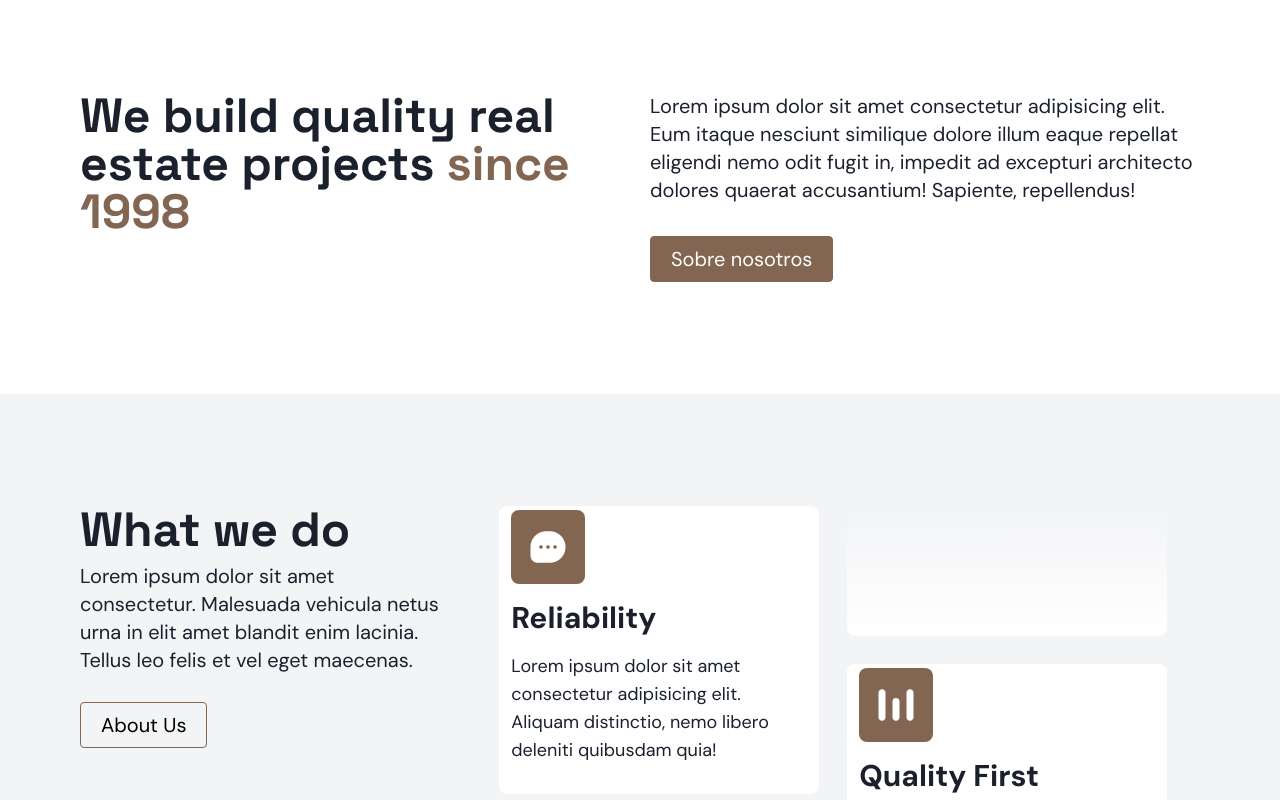
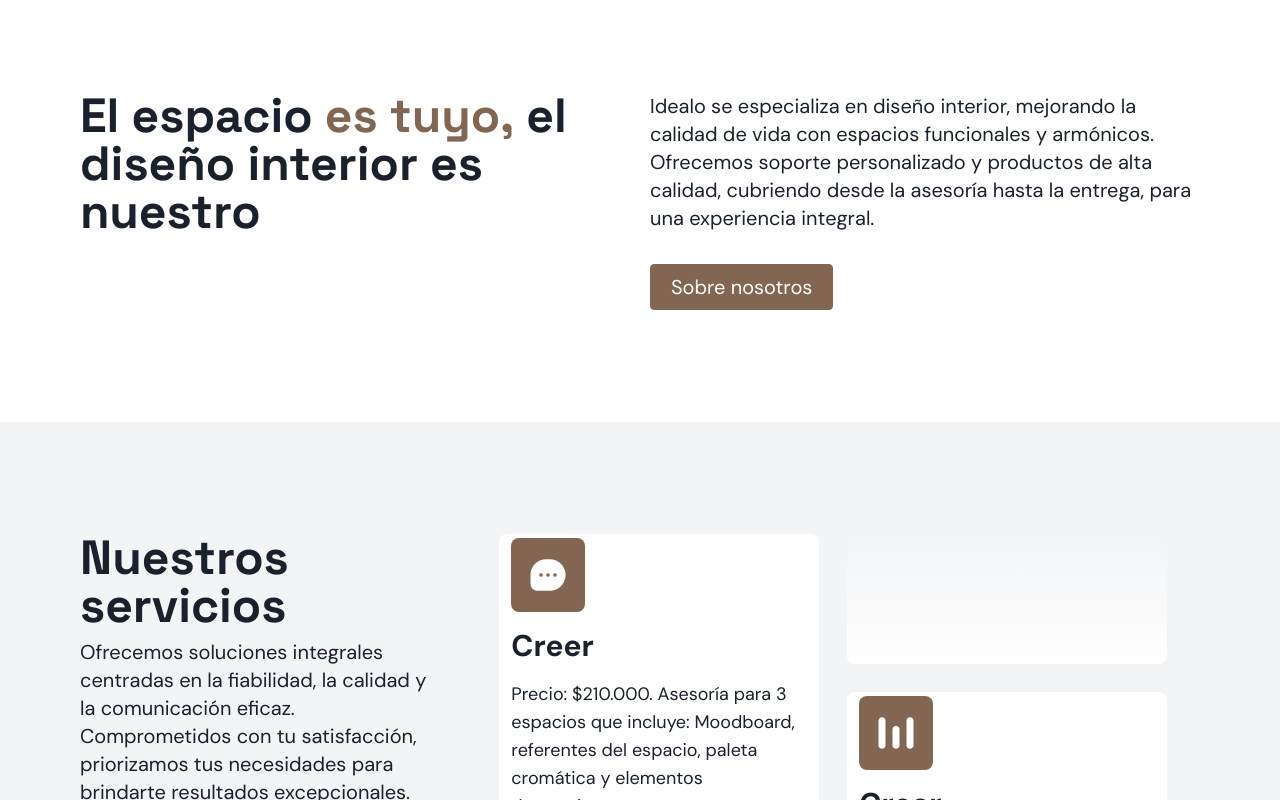
Before and after one commit to sebastianocamporoa/artifice-Project-main, a React (Vite) app: page / in a window 1280 px wide. Shown: the part 620-1420 px from the top of the page. Built offline with nearby package versions, Linux system fonts and the light colour scheme.

Commit message:
add "nuestros servicios" component

```diff
--- a/components/home-page-components/homePage.jsx
+++ b/components/home-page-components/homePage.jsx
@@ -78,8 +78,11 @@ const HomePage = () => {
               viewport={{ once: true, amount: 0.2 }}
             >
               <h2 className="text-5xl max-md:text-4xl font-bold title-font">
-                We build quality real estate projects
-                <span className=" text-red-500 title-font "> since 1998</span>
+                El espacio&nbsp;
+                <span className=" text-red-500 title-font ">
+                  es tuyo,&nbsp;
+                </span>
+                el diseño interior es nuestro
               </h2>
             </motion.div>
           </div>
@@ -91,10 +94,10 @@ const HomePage = () => {
               viewport={{ once: true, amount: 0.2 }}
             >
               <p className="text-xl">
-                Lorem ipsum dolor sit amet consectetur adipisicing elit. Eum
-                itaque nesciunt similique dolore illum eaque repellat eligendi
-                nemo odit fugit in, impedit ad excepturi architecto dolores
-                quaerat accusantium! Sapiente, repellendus!
+                Idealo se especializa en diseño interior, mejorando la calidad
+                de vida con espacios funcionales y armónicos. Ofrecemos soporte
+                personalizado y productos de alta calidad, cubriendo desde la
+                asesoría hasta la entrega, para una experiencia integral.
               </p>
               <Link onClick={scrollToTop} to={"/about"}>
                 <Button
@@ -122,21 +125,14 @@ const HomePage = () => {
             className="w-1/3 max-lg:w-full max-lg:text-center flex flex-col gap-2 items-start max-lg:items-center"
           >
             <h2 className="text-5xl max-md:text-4xl font-bold title-font">
-              What we do
+              Nuestros servicios
             </h2>
             <p className="text-xl">
-              Lorem ipsum dolor sit amet consectetur. Malesuada vehicula netus
-              urna in elit amet blandit enim lacinia. Tellus leo felis et vel
-              eget maecenas.
+              Ofrecemos soluciones integrales centradas en la fiabilidad, la
+              calidad y la comunicación eficaz. Comprometidos con tu
+              satisfacción, priorizamos tus necesidades para brindarte
+              resultados excepcionales.
             </p>
-            <Link onClick={scrollToTop} to={"/about"}>
-              <button
-                style={{ borderWidth: 1.5, borderRadius: 4 }}
-                className="bg-transparent  text-black border-red-500 text-xl px-5 py-2 duration-300 hover:bg-red-500 hover:text-white transition-all mt-5 max-md:mt-3"
-              >
-                About Us
-              </button>
-            </Link>
           </motion.div>
 
           <motion.div
@@ -150,17 +146,17 @@ const HomePage = () => {
               <WhatWeDoCard
                 iconSrc={"/icons/reliability.png"}
                 iconAlt={"reliability"}
-                title={"Reliability"}
+                title={"Creer"}
                 desc={
-                  "Lorem ipsum dolor sit amet consectetur adipisicing elit. Aliquam distinctio, nemo libero deleniti quibusdam quia!"
+                  "Precio: $210.000. Asesoría para 3 espacios que incluye: Moodboard, referentes del espacio, paleta cromática y elementos decorativos."
                 }
               />
               <WhatWeDoCard
                 iconSrc={"/icons/communication.png"}
                 iconAlt={"communication"}
-                title={"communication"}
+                title={"Crecer"}
                 desc={
-                  "Lorem ipsum dolor sit amet consectetur adipisicing elit. Aliquam distinctio, nemo libero deleniti quibusdam quia!"
+                  "Precio: $280.000. Asesoría para 3 espacios con Moodboard, planos, referentes, paleta cromática, elementos decorativos, medidas y diseño de mobiliario."
                 }
               />
             </div>
@@ -172,9 +168,9 @@ const HomePage = () => {
               <WhatWeDoCard
                 iconSrc={"/icons/quality-first.png"}
                 iconAlt={"quality-first"}
-                title={"Quality First"}
+                title={"Crear"}
                 desc={
-                  "Lorem ipsum dolor sit amet consectetur adipisicing elit. Aliquam distinctio, nemo libero deleniti quibusdam quia!"
+                  "Precio: $340.000. Asesoría para 2 espacios que abarca desde Moodboard hasta diseño de mobiliario, además de 2 renders por espacio."
                 }
               />
               <div
--- a/components/navbar-component/navbar.jsx
+++ b/components/navbar-component/navbar.jsx
@@ -121,7 +121,7 @@ const NavBar = ({ navBar2, showCase1Page }) => {
 
             <Link onClick={scrollToTop} to="/contact">
               <Button
-                content={"Contact Us"}
+                content={"Contactanos"}
                 fontSize={"text-xl"}
                 fontWeight={""}
                 padding={"px-5 py-2"}
```
